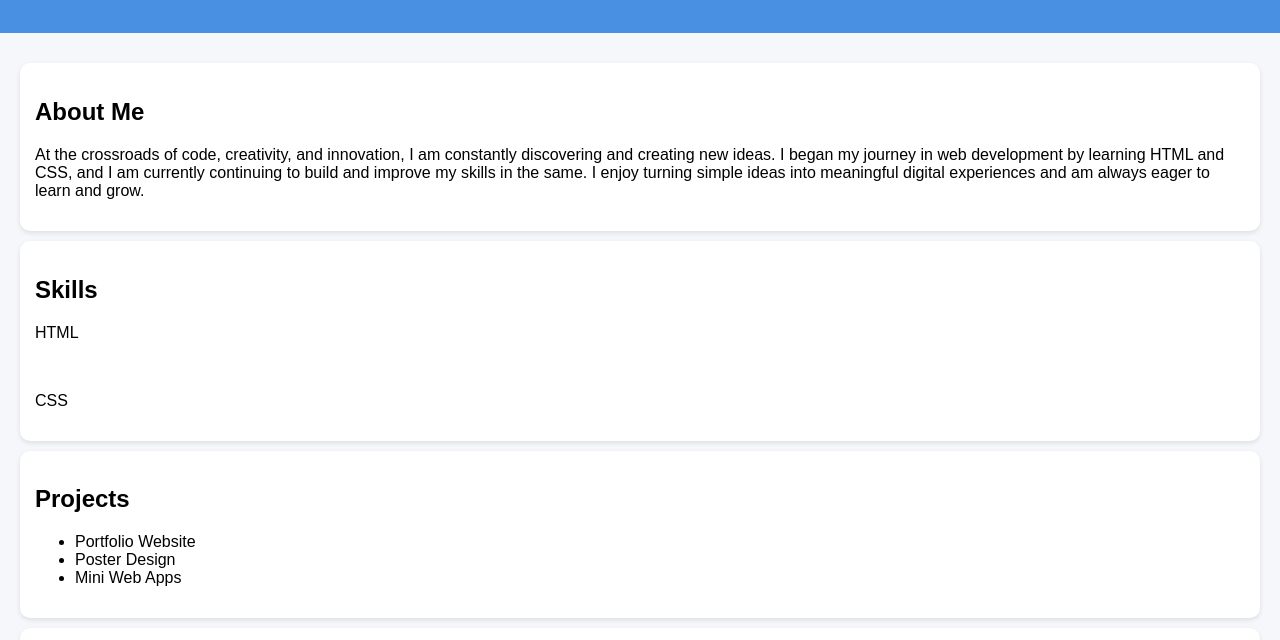
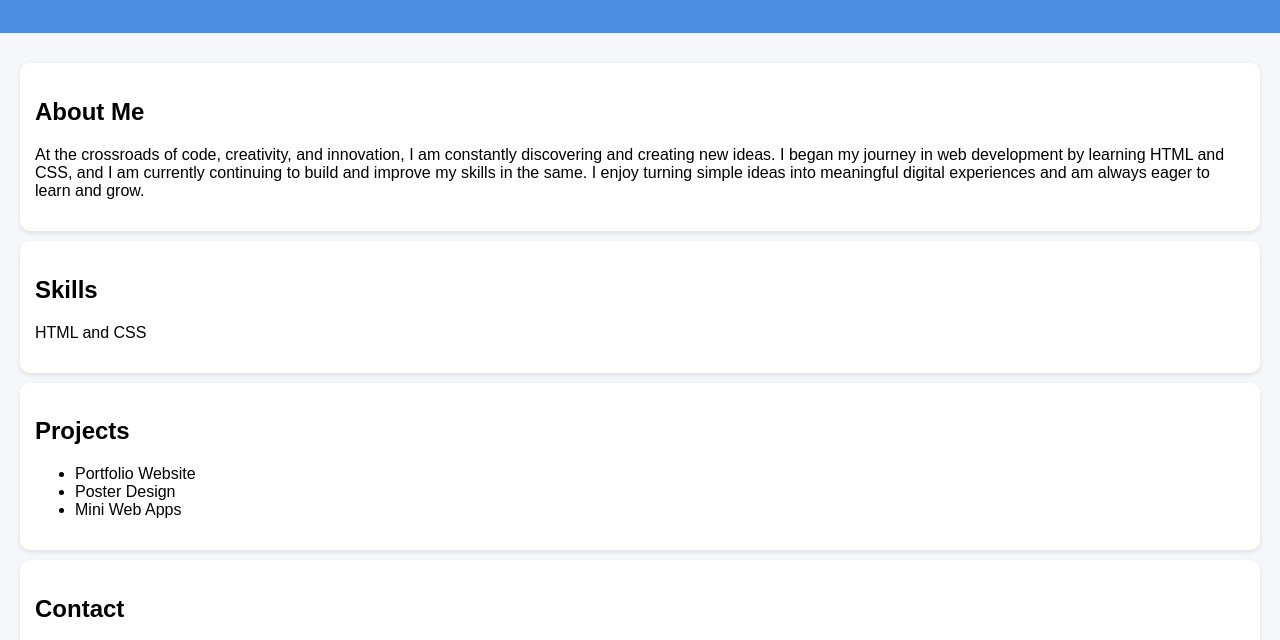
Before and after one commit to shitoleisha2286-code/Portfolio, a plain HTML site: page index.html in a window 1280 px wide. Shown: the part 121-761 px from the top of the page. Drawn offline with Linux system fonts and the light colour scheme.

Commit message:
Update index.html

```diff
--- a/index.html
+++ b/index.html
@@ -49,8 +49,8 @@ I enjoy turning simple ideas into meaningful digital experiences and am always e
 
     <div class="card">
         <h2>Skills</h2>
-        <p>HTML</p><br>
-      <p> CSS </p>
+        <p> HTML and CSS </p>
+
     </div>
 
     <div class="card">
```
